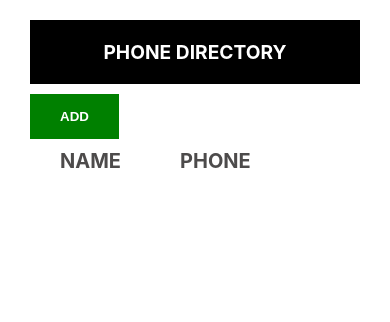
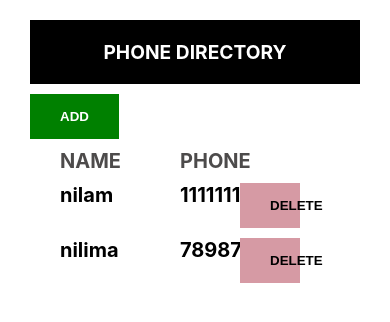
Before and after one commit to Nilam-Vaidya/phone-directory, a React (Create React App) app: page / in a window 390 px wide. Shown: the top 322 px of the page. Built offline with nearby package versions, Linux system fonts and the light colour scheme.

Commit message:
Added phone directory as a smart component

```diff
--- a/src/AddSubscriber.js
+++ b/src/AddSubscriber.js
@@ -16,8 +16,13 @@ class AddSubscriber extends Component {
         const state = this.state;
         state[e.target.id]=e.target.value;
         this.setState(state);
-        console.log(this.state);
+        // console.log(this.state);
 
+    }
+    onFormSubmitted =(e) => {
+        e.preventDefault();
+        this.props.addSubscriberHandler(this.state);
+        this.setState({id:0, name:'', phone:''})
     }
     render(){
         const {name,phone} = this.state;
@@ -26,18 +31,19 @@ class AddSubscriber extends Component {
                 <Header heading="Add subscriber"/>
                 <div className="body-container">
                     <button className='custom-btn'>Back</button>
-                    <form className='subscriber-form'>
+                    <form className='subscriber-form' onSubmit={this.onFormSubmitted.bind(this)}>
                         <label htmlFor='name' className='label-control'>Name:</label><br/>
                         <input id="name" type='text' className='input-control' onChange={this.inputchangedHandler}></input><br/>
                         <label  htmlFor='phone' className='label-control'>Phone:</label><br/>
                         <input id="phone" type='text' className='input-control' onChange={this.inputchangedHandler}></input><br/>
-                    </form>
+
                     <div>
                         <span className='subscriber-add-info'>Subscriber to be added:</span><br/>
                         <span className='subscriber-info'>name:{name}</span><br/>
                         <span className='subscriber-info'>phone:{phone}</span>
                     </div>
-                    <button className='custom-btn add-btn'>Add</button>
+                    <button type="submit" className='custom-btn add-btn'>Add</button>
+                    </form>
                 </div>
             </div>
         )
--- /dev/null
+++ b/src/PhoneDirectory.js
@@ -0,0 +1,44 @@
+import React, {Component} from 'react';
+import AddSubscriber from './AddSubscriber';
+import ShowSubscribers from './ShowSubscribers';
+
+class PhoneDirectory extends Component {
+    constructor(){
+        super();
+        this.state ={
+            subsciberList:[{
+                id:1,
+                name:'nilam',
+                phone:'11111111111'
+            },
+            {
+                id:2,
+                name:'nilima',
+                phone:'7898789'
+            }
+        ]
+        }
+    }
+
+    addSubscriberHandler = (newSubscriber)=>{
+        let subscriberList=this.state.subsciberList;
+        if(subscriberList.length > 0){
+            newSubscriber.id=subscriberList[subscriberList.length - 1].id +1;
+        }
+        else {
+            newSubscriber.id=1;
+        }
+        subscriberList.push(newSubscriber);
+        this.setState({subscriberList:subscriberList});
+        console.log("phone directory");
+        console.log(this.state.subsciberList);
+    }
+    render(){
+        return(
+            // <AddSubscriber addSubscriberHandler={this.addSubscriberHandler}/>
+            <ShowSubscribers subsciberList={this.state.subsciberList}/>
+        )
+    }
+}
+
+export default PhoneDirectory;
--- a/src/App.js
+++ b/src/ShowSubscribers.js
@@ -1,16 +1,12 @@
 import React, {Component} from 'react';
 import Header from './Header';
-import './App.css'
+import './ShowSubscribers.css'
 
 
-class App extends Component{
-  constructor(){
-    super();
-    this.state ={
-      subscribersListToShow:[]
-    }
-  }
+class ShowSubscribers extends Component{
+
   render(){
+    // console.log("render called");
     // let subscribers= [
     //   {
     //     id:1,
@@ -33,7 +29,7 @@ class App extends Component{
         <span className='phone-heading grid-item'> Phone </span>
       </div>
       {
-        this.state.subscribersListToShow.map(sub => {
+        this.props.subsciberList.map(sub => {
           return <div className='grid-container' key={sub.id}>
           <span className='grid-item'>{sub.name}</span>
           <span className='grid-item'>{sub.phone}</span>
@@ -47,4 +43,4 @@ class App extends Component{
 }
 }
 
-export default App;
+export default ShowSubscribers;
--- a/src/index.js
+++ b/src/index.js
@@ -1,16 +1,17 @@
 import React from 'react';
 import ReactDOM from 'react-dom/client';
 import './index.css';
-import App from './App';
+import ShowSubscribers from './ShowSubscribers';
 import reportWebVitals from './reportWebVitals';
 import './Common/common.css'
 import AddSubscriber from './AddSubscriber';
+import PhoneDirectory from './PhoneDirectory';
 
 
 // ReactDOM.render( <AddSubscriber/>, document.getElementById('root'));
 const root = ReactDOM.createRoot(document.getElementById('root'));
 
-root.render(<App/>)
+root.render(<PhoneDirectory/>)
 
 // If you want to start measuring performance in your app, pass a function
 // to log results (for example: reportWebVitals(console.log))
```
Also changed, not shown: src/ShowSubscribers.css (renamed from src/App.css).
